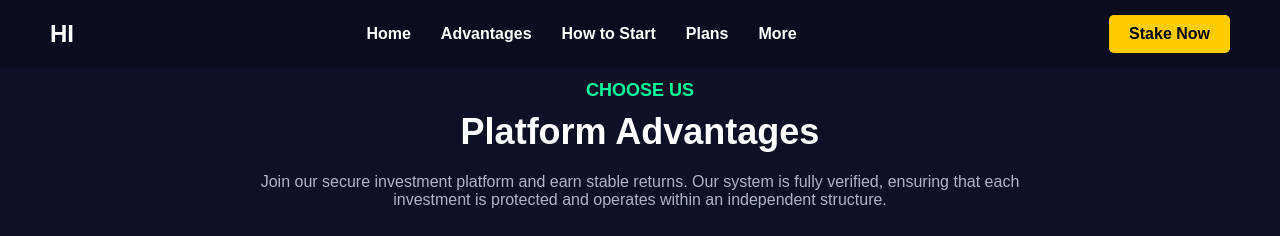
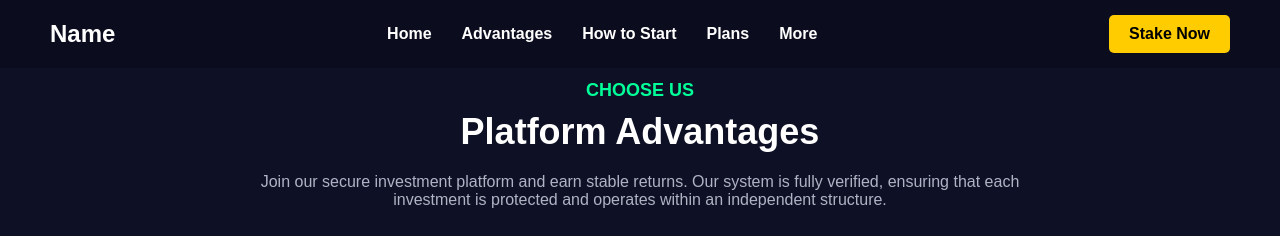
Before and after one commit to Aaryansh07/Sample, a plain HTML site: page index.html in a window 1280 px wide. Shown: the top 236 px of the page. Drawn offline with Linux system fonts and the light colour scheme.

Commit message:
Update index.html

```diff
--- a/index.html
+++ b/index.html
@@ -10,7 +10,7 @@
 
     <!-- Header -->
     <header>
-        <div class="logo">HI</div>
+        <div class="logo">Name</div>
         <nav>
             <ul>
                 <li><a href="#">Home</a></li>
```
